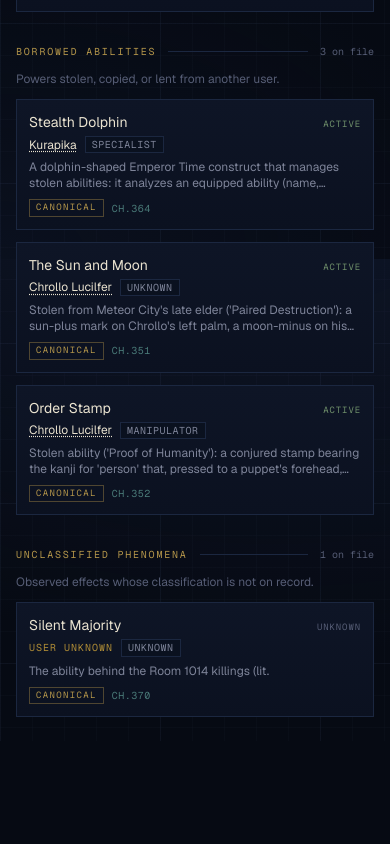
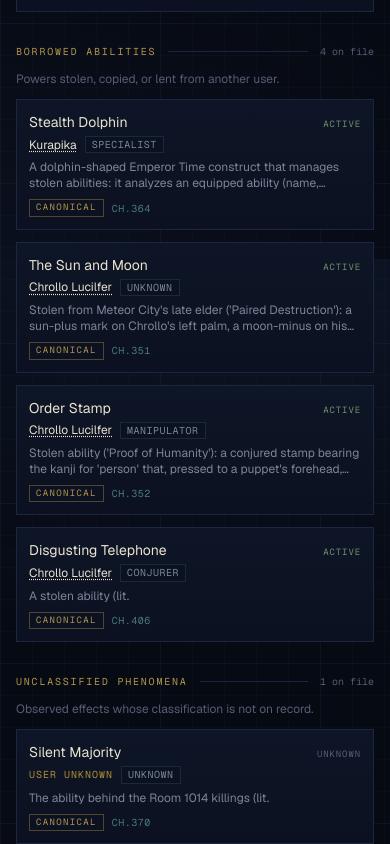
Before and after one commit to SarKurd/Black-Whale-Nexus, a Next.js app: page /nen in a window 390 px wide. Shown: the part 7337-8181 px from the top of the page. Before the commit the page ends 8078 px from the top, so only its background shows below. Built offline with nearby package versions, Linux system fonts and the light colour scheme.

Commit message:
Add Chrollo's Disgusting Telephone locator ability (ch 406)
The conjured 'Love Dial 6700' phone stolen from Narumi McGait, run
through Skill Hunter to hunt Hisoka across the ship's tiers. New ability
file plus a ch-406 event; validator clean, 40 abilities.

```diff
--- a/src/data/chapters.ts
+++ b/src/data/chapters.ts
@@ -2825,6 +2825,7 @@ export const chapters: ChapterInfo[] = [
       "ev-406-processing-area",
       "ev-406-lynch-found",
       "ev-406-chrollo-treasures",
+      "ev-406-disgusting-telephone",
     ],
     appearingCharacterIds: [
       "nobunaga",
@@ -2843,7 +2844,7 @@ export const chapters: ChapterInfo[] = [
       "heil-ly-morena",
       "succession-contest",
     ],
-    abilitiesUsedIds: ["skill-hunter"],
+    abilitiesUsedIds: ["skill-hunter", "disgusting-telephone"],
     changes: {
       newKnowledge: [
         "The Seed Urn, Lotus Anchorite, and Sword of Good Omens power the contest's ritual",
--- a/src/data/events.ts
+++ b/src/data/events.ts
@@ -3406,6 +3406,22 @@ export const events: StoryEvent[] = [
     confidence: "canonical",
   },
   {
+    id: "ev-406-disgusting-telephone",
+    title: "Chrollo dials for Hisoka",
+    summary:
+      "In the Tier 3 funeral crowd Chrollo conjures Disgusting Telephone — a stolen locator that generates a dial-number for a target and guides the caller in. Hisoka reads as within range but unpinnable, then 'out of Nen range': Chrollo concludes his quarry is on Tier 1 and weighs the risk of going up.",
+    chapter: 406,
+    day: 12,
+    kind: "investigation",
+    locationId: "tier-3",
+    participantIds: ["chrollo"],
+    storylineIds: ["troupe-hisoka-hunt"],
+    consequences: [
+      "Chrollo places Hisoka 'up above' on Tier 1 — narrowing the hunt without reaching him",
+    ],
+    confidence: "canonical",
+  },
+  {
     id: "ev-406-chrollo-treasures",
     title: "Chrollo targets the three sacred treasures",
     summary:
--- a/src/data/nen.ts
+++ b/src/data/nen.ts
@@ -1789,6 +1789,52 @@ export const nenAbilities: NenAbility[] = [
       },
     ],
     confidence: "strong-inference",
+  },
+  {
+    id: "disgusting-telephone",
+    name: "Disgusting Telephone",
+    userCharacterId: "chrollo",
+    kind: "borrowed",
+    nenType: "conjurer",
+    description:
+      "A stolen ability (lit. 'Love Dial 6700'), originally Narumi McGait's and run by Chrollo through Skill Hunter. Conjures a love-themed cell phone that searches for an 'ideal partner' matching input criteria: a 6-to-20-digit number appears, and dialing it guides the caller toward the target's location. Chrollo turns the matchmaker into a manhunt tool — its synergy with Skill Hunter lets him locate Nen users carrying the abilities he wants, Hisoka above all.",
+    activation:
+      "Conjure the phone, input the target's criteria to get a number, then dial it for locating guidance.",
+    conditions: [
+      "Limited number of calls per day (exact allowance, and whether it varies, unknown).",
+      "The target must be within Nen range; if merely far, the phone says so without pinpointing them.",
+    ],
+    effects: [
+      "Generates a dial-number for anyone matching the entered criteria.",
+      "Guides the caller toward the target, or reports 'out of Nen range' and advises waiting or relocating.",
+    ],
+    weaknesses: [
+      "Only guides — it neither delivers nor subdues the target.",
+      "Range-limited by distance and separation: from the Tier 3 funeral crowd it could tell Chrollo only that Hisoka was 'up above'.",
+      "Cooldown between failed calls; the daily cap forces patience.",
+    ],
+    firstSeenCh: 406,
+    revealCh: 406,
+    uses: [
+      {
+        ch: 351,
+        note: "Chrollo notes the locating behaved 'the same back at Heavens Arena', implying he held it during the duel with Hisoka.",
+      },
+      {
+        ch: 406,
+        note: "In the Tier 3 funeral crowd he dials for Hisoka; told the target is beyond signal range, he concludes Hisoka is on Tier 1 and weighs going up.",
+      },
+    ],
+    status: "active",
+    awareCharacterIds: [{ characterId: "chrollo", sinceCh: 351 }],
+    evidence: [
+      {
+        chapter: 406,
+        note: "Chrollo conjures the phone and works the dial-and-relocate process on-page; named 'Disgusting Telephone' / 'Love Dial 6700', stolen from Narumi McGait.",
+        confidence: "canonical",
+      },
+    ],
+    confidence: "canonical",
   },
 ];
 
```
